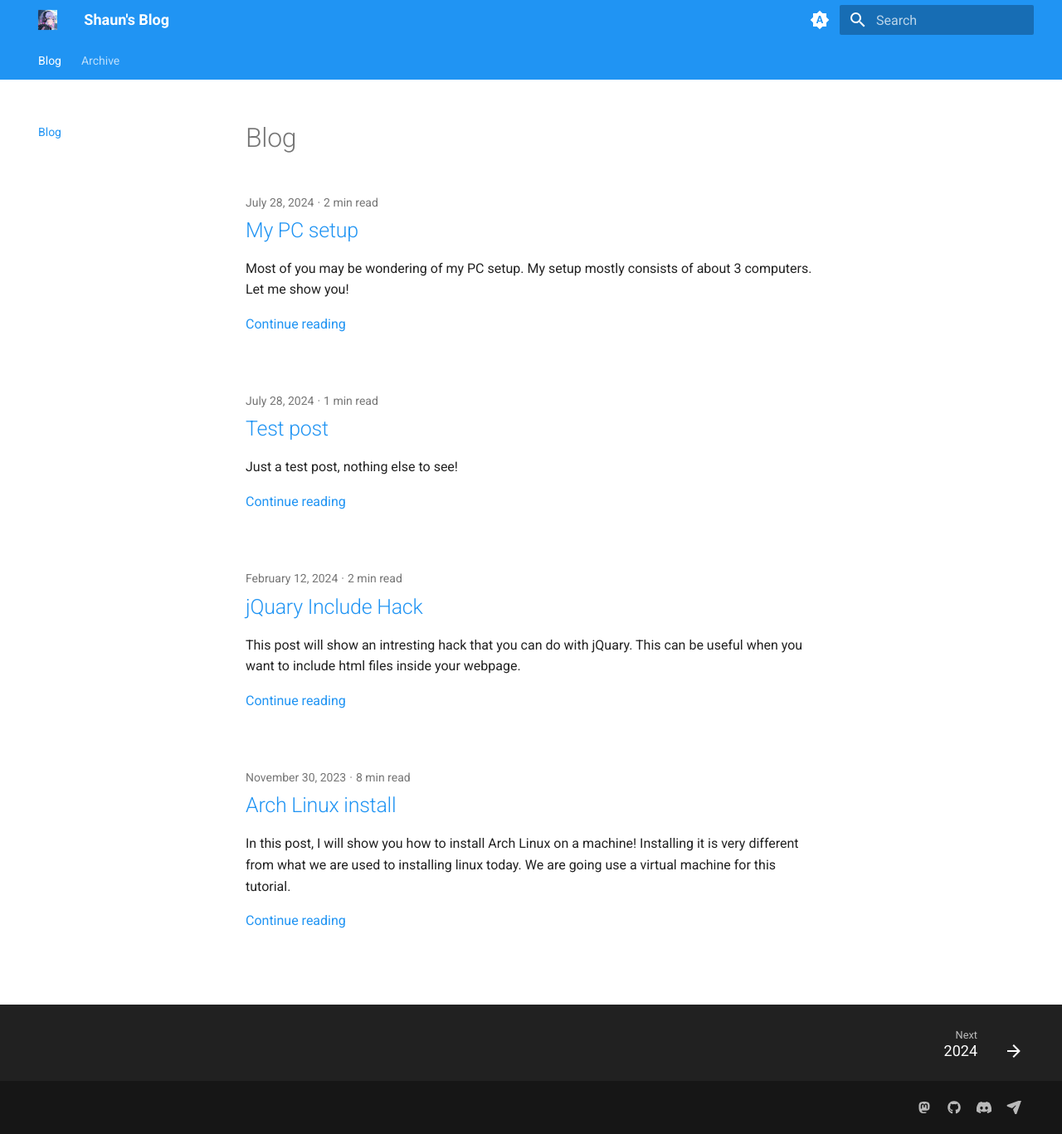
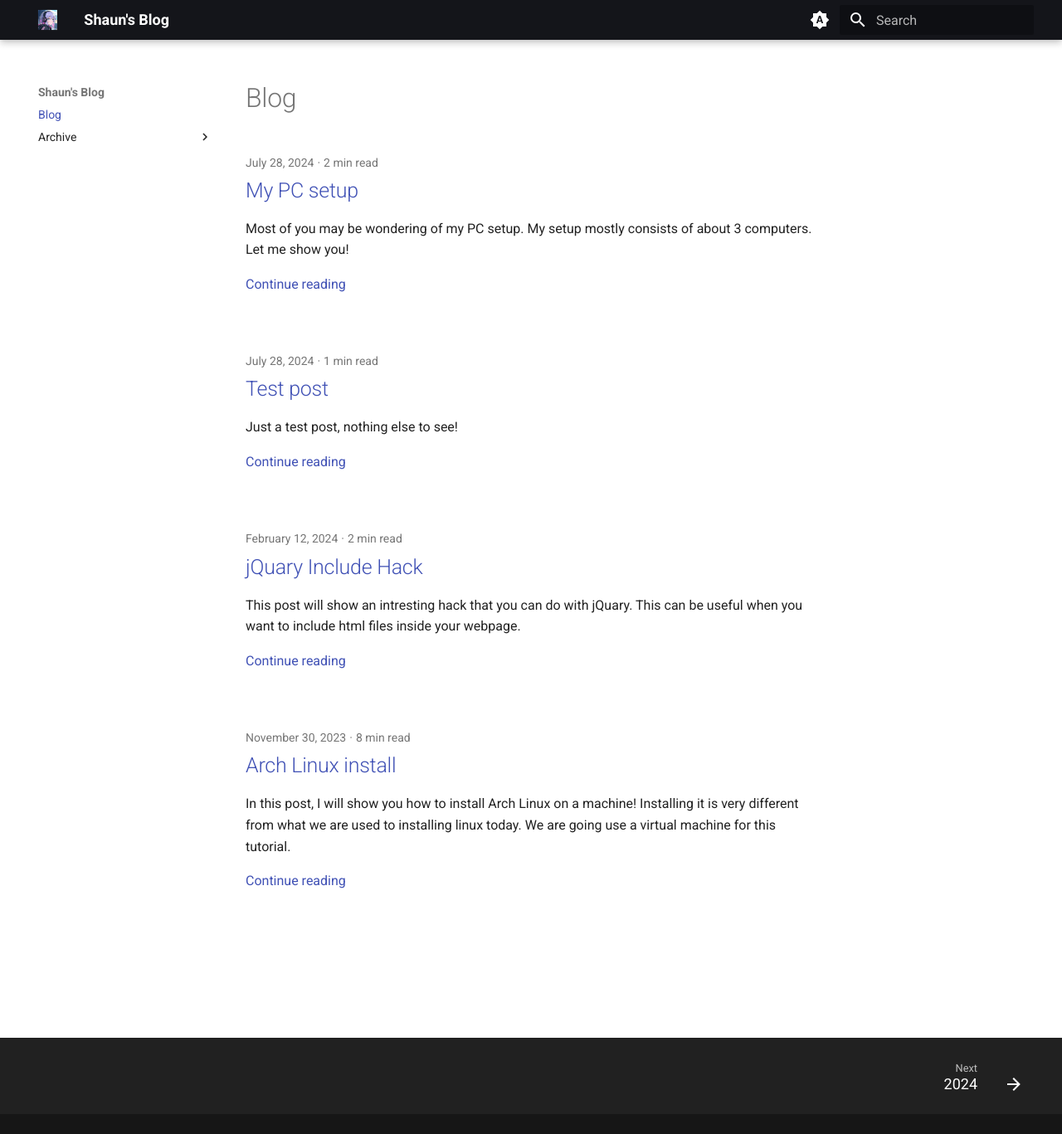
Before and after one commit to SSP6904/ssp6904.github.io, an MkDocs documentation site: the page built from docs/index.md, in a window 1280 px wide and 1367 px high. Shown: the whole window at 83% size. Built offline with MkDocs 1.6.1 and Material for MkDocs 9.7.7, drawn with Linux system fonts in a browser that asks for light colours.

Commit message:
updated style

```diff
--- a/mkdocs.yml
+++ b/mkdocs.yml
@@ -15,7 +15,7 @@ theme:
     # Palette toggle for light mode
     - media: "(prefers-color-scheme: light)"
       scheme: default
-      primary: blue
+      primary: black
       toggle:
         icon: material/brightness-7
         name: Switch to dark mode
@@ -23,14 +23,13 @@ theme:
     # Palette toggle for dark mode
     - media: "(prefers-color-scheme: dark)"
       scheme: slate
-      primary: blue
+      primary: black
       toggle:
         icon: material/brightness-4
         name: Switch to system preference
   features:
     - toc.follow
     - content.code.copy
-    - navigation.tabs
     - navigation.footer
 
 markdown_extensions:
@@ -51,16 +50,3 @@ plugins:
 
 extra:
   generator: false
-  social:
-    - icon: fontawesome/brands/mastodon
-      link: https://social.ttnrtsite.me/@shoffer
-      name: TTSocial
-    - icon: fontawesome/brands/github
-      link: https://github.com/SSP6904
-      name: GitHub
-    - icon: fontawesome/brands/discord
-      link: https://discord.com/users/704346956155191366
-      name: Discord
-    - icon: fontawesome/solid/paper-plane
-      link: mailto:shoffer@ttnrtsite.me
-      name: Email
```
